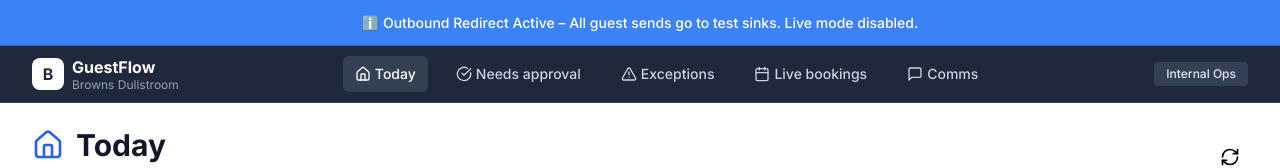
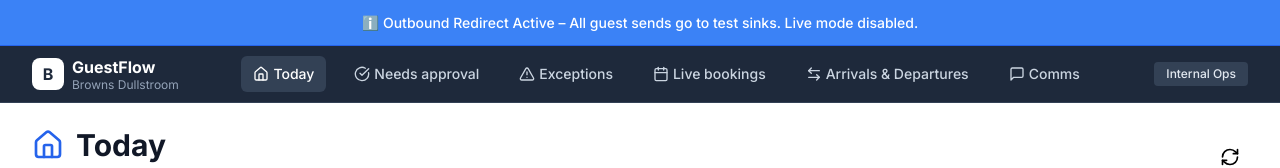
Before and after one commit to GrantB83/GrantB83, a Next.js app in the folder apps/guestflow/: page / in a window 1280 px wide. Shown: the top 168 px of the page. Built offline with nearby package versions, Linux system fonts and the light colour scheme; no server answers.

Commit message:
feat(guestflow): add Arrivals & Departures nav link after Live bookings
Co-authored-by: Grant Brown <grant830318@gmail.com>

```diff
--- a/apps/guestflow/src/components/Navigation.tsx
+++ b/apps/guestflow/src/components/Navigation.tsx
@@ -2,7 +2,7 @@
 
 import Link from 'next/link'
 import { usePathname } from 'next/navigation'
-import { Home, CheckCircle, AlertTriangle, Calendar, MessageSquare, Menu, X } from 'lucide-react'
+import { Home, CheckCircle, AlertTriangle, Calendar, MessageSquare, Menu, X, ArrowLeftRight } from 'lucide-react'
 import { useState } from 'react'
 
 export default function Navigation() {
@@ -42,6 +42,9 @@ export default function Navigation() {
             </NavLink>
             <NavLink href="/ops/bookings" icon={<Calendar className="w-4 h-4" />} active={isActive('/ops/bookings')}>
               Live bookings
+            </NavLink>
+            <NavLink href="/ops/arrivals-departures" icon={<ArrowLeftRight className="w-4 h-4" />} active={isActive('/ops/arrivals-departures')}>
+              Arrivals & Departures
             </NavLink>
             <NavLink href="/comms" icon={<MessageSquare className="w-4 h-4" />} active={isActive('/comms')}>
               Comms
@@ -101,6 +104,14 @@ export default function Navigation() {
                 onClick={closeMobileMenu}
               >
                 Live bookings
+              </MobileNavLink>
+              <MobileNavLink
+                href="/ops/arrivals-departures"
+                icon={<ArrowLeftRight className="w-5 h-5" />}
+                active={isActive('/ops/arrivals-departures')}
+                onClick={closeMobileMenu}
+              >
+                Arrivals & Departures
               </MobileNavLink>
               <MobileNavLink
                 href="/comms"
```
